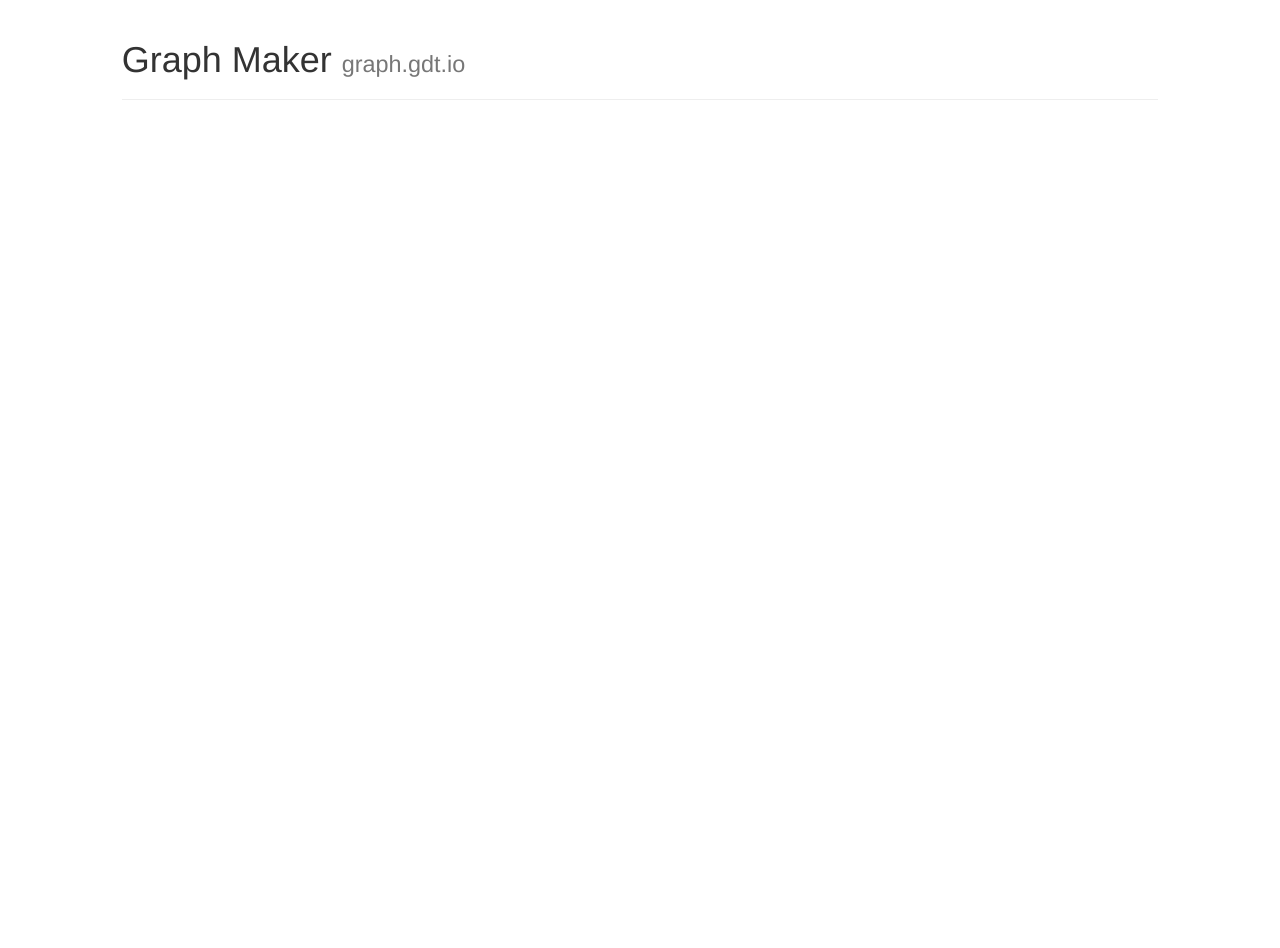
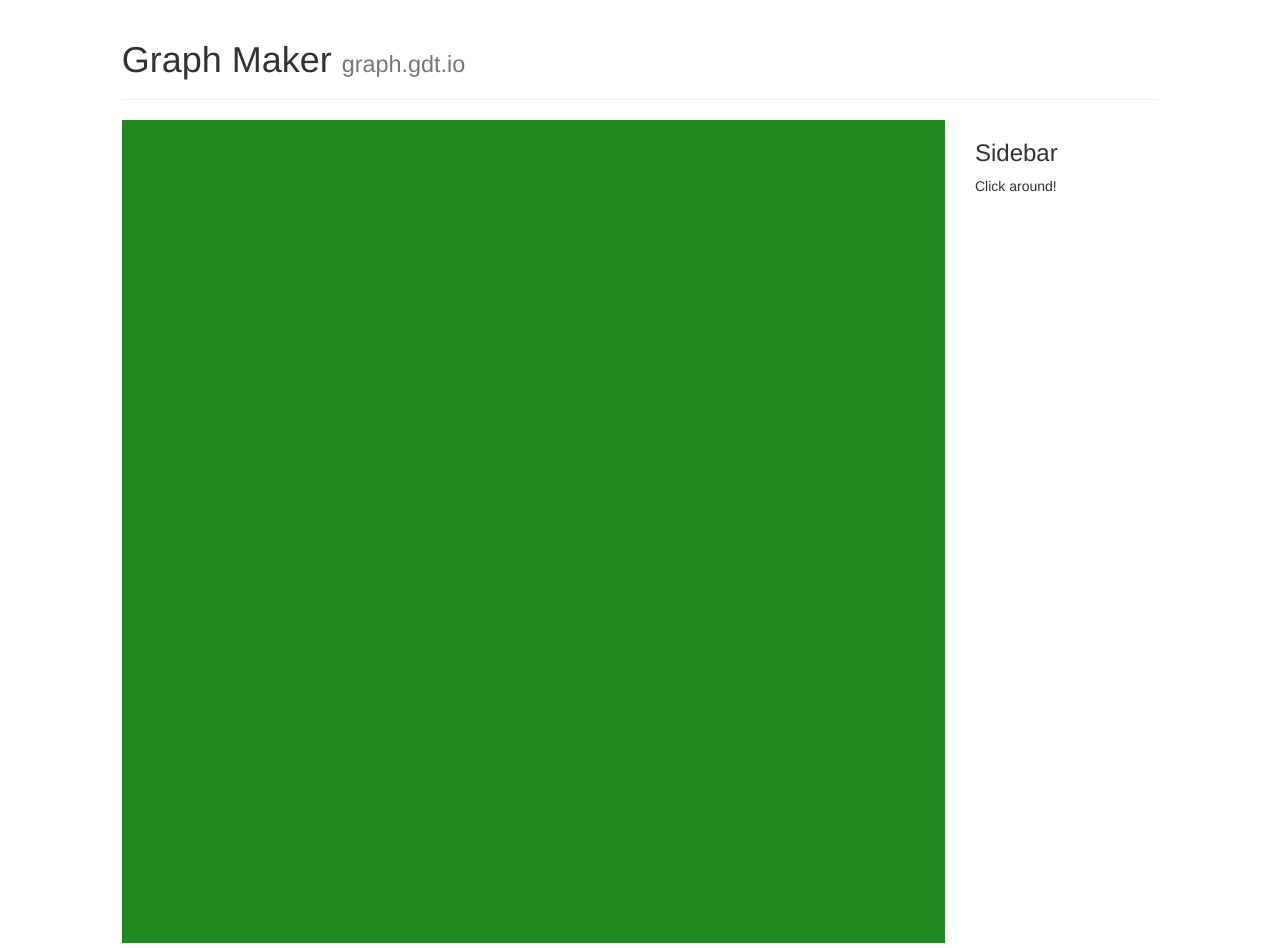
Before and after one commit to gregorytoprak/graf, a React (Create React App) app: page / in a window 1280 px wide. Before the commit the page ends 800 px from the top, so only its background shows below. Built offline with nearby package versions, Linux system fonts and the light colour scheme.

Commit message:
Node creation at location of click

```diff
--- a/src/components/App.js
+++ b/src/components/App.js
@@ -1,14 +1,26 @@
 import React, { Component } from 'react'
-import Page from './Page'
+import Sheet from './Sheet'
 import { Grid, Row, Col, PageHeader } from 'react-bootstrap'
 
 class App extends Component {
   render () {
     return (
-      <Grid fluid><Row><Col xs={10} xsOffset={1}>
-        <PageHeader>Graph Maker <small>graph.gdt.io</small></PageHeader>
-        <Page />
-      </Col></Row></Grid>
+      <Grid className='App' fluid>
+        <Row>
+          <Col xs={10} xsOffset={1}>
+            <PageHeader>Graph Maker <small>graph.gdt.io</small></PageHeader>
+          </Col>
+        </Row>
+        <Row>
+          <Col xs={8} xsOffset={1}>
+            <Sheet />
+          </Col>
+          <Col xs={2}>
+            <h3>Sidebar</h3>
+            <p>Click around!</p>
+          </Col>
+        </Row>
+      </Grid>
     )
   }
 }
--- a/src/components/Page.js
+++ /dev/null
@@ -1,11 +0,0 @@
-import React, { Component } from 'react'
-
-class Page extends Component {
-  render () {
-    return (
-      <div />
-    )
-  }
-}
-
-export default Page
--- /dev/null
+++ b/src/components/Sheet.js
@@ -0,0 +1,55 @@
+import React, { Component } from 'react'
+
+class Sheet extends Component {
+  constructor (props) {
+    super(props)
+
+    this.state = {
+      realDims: {w: 100, h: 100},
+      rawSheetCoords: {},
+      nodes: []
+    }
+
+    this.handleClick = this.handleClick.bind(this)
+    this.renderNode = this.renderNode.bind(this)
+  }
+
+  componentDidMount () {
+    const r = document.getElementById('Sheet').getBoundingClientRect()
+    this.setState({rawSheetCoords: {
+      x: r.left,
+      y: r.top,
+      w: r.right - r.left,
+      h: r.bottom - r.top
+    }})
+  }
+
+  handleClick (event) {
+    event.persist()
+    const click = { x: event.pageX, y: event.pageY }
+    const sheet = this.state.rawSheetCoords
+    const node = {
+      key: this.state.nodes.length,
+      cx: (click.x - sheet.x) * this.state.realDims.w / sheet.w,
+      cy: (click.y - sheet.y) * this.state.realDims.h / sheet.h
+    }
+    this.setState({nodes: [...this.state.nodes, node]})
+  }
+
+  renderNode (node) {
+    return (
+      <circle key={node.key} fill='black' cx={node.cx} cy={node.cy} r='1' />
+    )
+  }
+
+  render () {
+    const viewBox = `0 0 ${this.state.realDims.w} ${this.state.realDims.h}`
+    return (
+      <svg id='Sheet' className='Sheet' style={{background: '#282'}} viewBox={viewBox} onClick={this.handleClick}>
+        {this.state.nodes.map(this.renderNode)}
+      </svg>
+    )
+  }
+}
+
+export default Sheet
```
